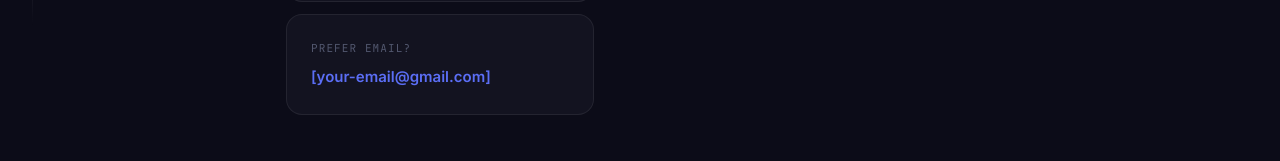
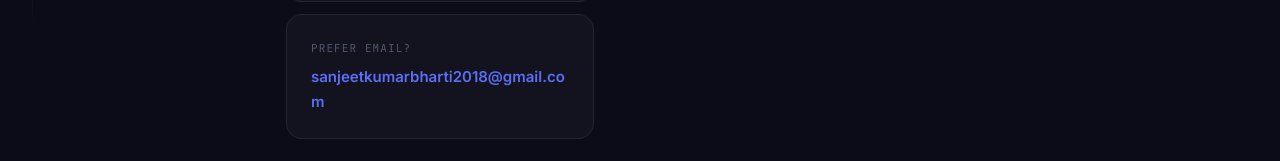
Before and after one commit to Sanjeetkumarrao/portfolio, a React (Vite) app in the folder client/: page /contact in a window 1280 px wide. Shown: the part 742-903 px from the top of the page. Built offline with nearby package versions, Linux system fonts and the light colour scheme.

Commit message:
details updated

```diff
--- a/client/src/data/personal.js
+++ b/client/src/data/personal.js
@@ -13,7 +13,7 @@ export const personal = {
     'I focus on clean architecture, real-time features, and scalable backends. Every project here is live and deployed.',
   ],
   location:  'Lucknow, Uttar Pradesh, India',
-  email:     '[your-email@gmail.com]',         // ← update this
+  email:     'sanjeetkumarbharti2018@gmail.com',         // ← update this
   resumeUrl: '[your-google-drive-resume-url]',  // ← update this
 };
 
@@ -22,25 +22,25 @@ export const socials = [
   {
     id:    'github',
     label: 'GitHub',
-    url:   'https://github.com/[your-username]', // ← update
+    url:   'https://github.com/Sanjeetkumarrao', // ← update
     icon:  'github',
   },
   {
     id:    'linkedin',
     label: 'LinkedIn',
-    url:   'https://linkedin.com/in/[your-linkedin]', // ← update
+    url:   'https://linkedin.com/in/sanjeet-kumar-rao', // ← update
     icon:  'linkedin',
   },
   {
     id:    'twitter',
     label: 'Twitter / X',
-    url:   'https://twitter.com/[your-twitter]', // ← update (optional)
+    url:   'https://twitter.com/sanjeetrao_0712', // ← update (optional)
     icon:  'twitter',
   },
   {
     id:    'email',
     label: 'Email',
-    url:   'mailto:[your-email@gmail.com]',       // ← update
+    url:   'mailto:sanjeetkumarbharti2018@gmail.com',       // ← update
     icon:  'mail',
   },
 ];
--- a/client/src/pages/Home/Home.jsx
+++ b/client/src/pages/Home/Home.jsx
@@ -38,7 +38,6 @@ const Home = () => {
           </h1>
 
           <div className="hero__role reveal delay-2">
-            <span className="hero__role-prefix">I build&nbsp;</span>
             <span className="hero__role-typed" ref={typingRef} />
             <span className="hero__cursor">|</span>
           </div>
```
